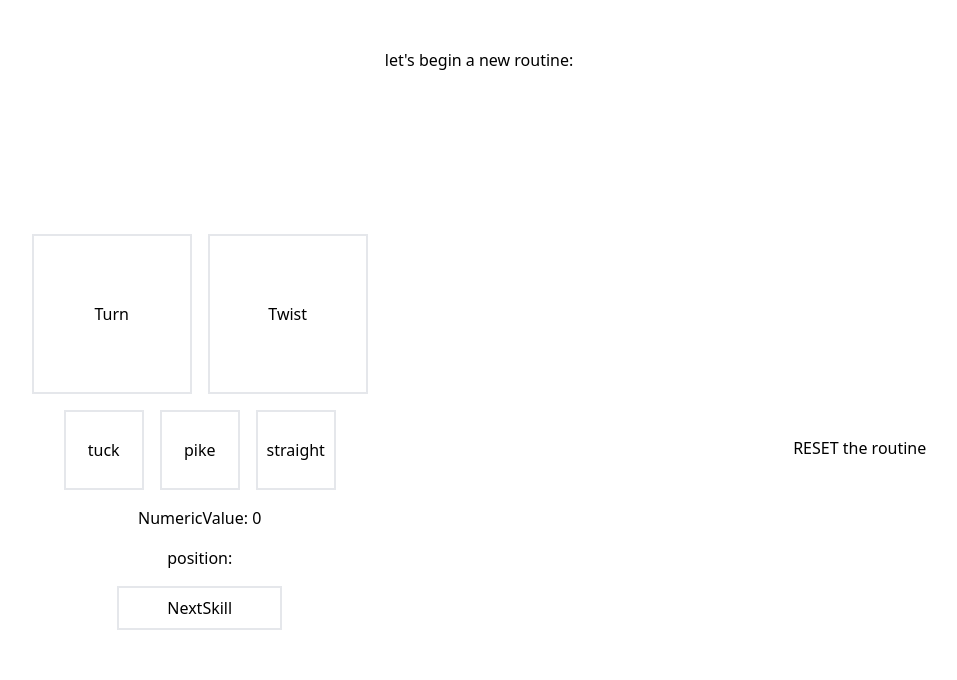
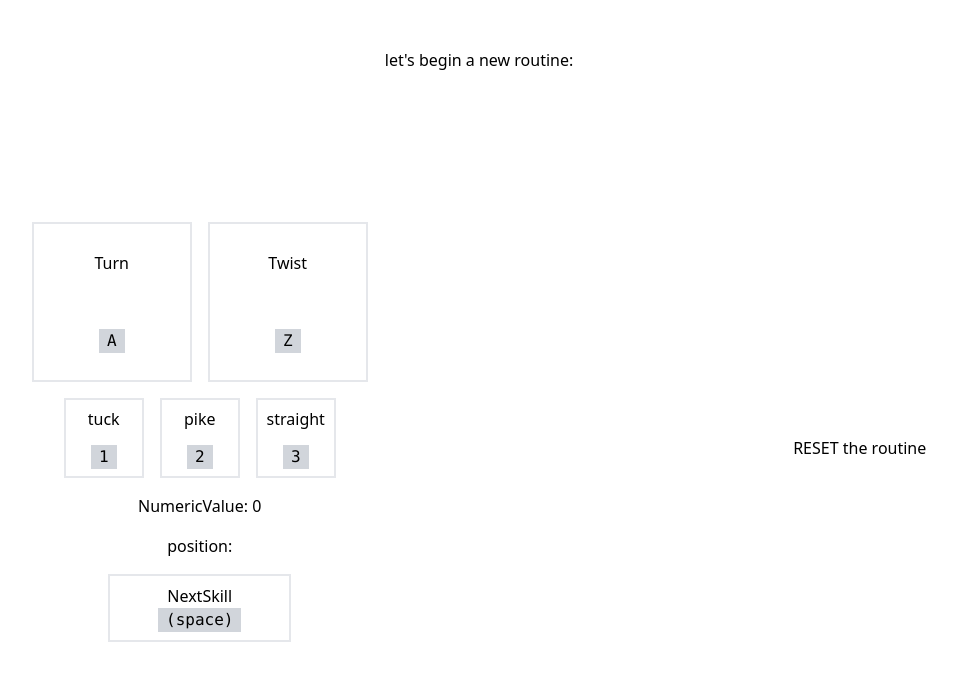
Before and after one commit to MattFreelanceWeb/tra-easycop, a Next.js app: page / in a window 1280 px wide. Shown: the top 680 px of the page, without its empty margins (161-1118 px from the left). Built offline with nearby package versions, Linux system fonts and the light colour scheme.

Commit message:
✨ add a keyrpress on each button

```diff
--- a/components/NextSkill.tsx
+++ b/components/NextSkill.tsx
@@ -1,4 +1,4 @@
-import React from "react";
+import React, { useEffect, useRef } from "react";
 
 type Props = {
   setToggleCount:Function,
@@ -64,9 +64,25 @@ function NextSkill({
 
   }
 
+  const btnNextRef:any = useRef();
+
+  useEffect(() => {
+    const handleKeyPress = (event:any) => {
+      if (event.code === 'Space' ) {
+        btnNextRef.current.click();
+      }
+    };
+    document.addEventListener('keydown', handleKeyPress);
+
+    return () => {
+      document.removeEventListener('keydown', handleKeyPress);
+    };
+  }, []);
+
   return (
-    <button className="px-12 py-2 border-2" onClick={() => {addSkills(),reset()}}>
+    <button ref={btnNextRef} className="px-12 py-2 border-2 grid place-items-center" onClick={() => {addSkills(),reset()}}>
       NextSkill
+      <kbd className="bg-gray-300 px-2">(space)</kbd>
     </button>
   );
 }
--- a/components/PositionBtn.tsx
+++ b/components/PositionBtn.tsx
@@ -1,11 +1,44 @@
-import React from 'react'
+import React, { useEffect, useRef } from 'react'
+
 
 type Props = {title:string, setPosition:Function}
 
 function PositionBtn({title, setPosition}: Props) {
+
+  const setKey = (title:string) => {
+    if(title === 'tuck' ){
+      return '1'
+    }
+    else if(title === 'pike'){
+      return '2'
+    }
+    else if(title === 'straight'){
+      return '3'
+    }
+  }
+
+  const btnRef:any = useRef()
+
+  useEffect(() => {
+    console.log(btnRef.current)
+    const handleKeyPress = (event:any) => {
+      if (event.key === setKey(title) ) {
+        btnRef.current.click();
+      }
+    };
+
+    document.addEventListener('keydown', handleKeyPress);
+
+    return () => {
+      document.removeEventListener('keydown', handleKeyPress);
+    }
+  }, [])
+
+
   return (
-    <button onClick={()=>{setPosition(`${title}`)}} className='w-20 h-20 border-2 grid place-items-center'>
+    <button ref={btnRef} onClick={()=>{setPosition(`${title}`)}} className='w-20 h-20 border-2 grid place-items-center active:scale-95'>
         {title}
+        <kbd className='bg-gray-300 px-2'>{setKey(title)}</kbd>
     </button>
   )
 }
--- a/components/SkillSet.tsx
+++ b/components/SkillSet.tsx
@@ -1,4 +1,4 @@
-import React, { useState } from "react";
+import React, {  useState } from "react";
 import NextSkill from "./NextSkill";
 import PositionBtn from "./PositionBtn";
 import ResetArrayBtn from "./ResetArrayBtn";
@@ -32,6 +32,7 @@ function SkillSet({}: Props) {
   const [position, setPosition] = useState<string>("");
 
   const [skillsArray, setSkillsArray] = useState<[{}]>([{}]);
+
 
   return (
     <div className="w-screen flex flex-col items-center justify-center gap-10 md:h-[80vh] md:flex-row md:justify-around ">
--- a/components/TurnBtn.tsx
+++ b/components/TurnBtn.tsx
@@ -1,4 +1,4 @@
-import React, { useEffect } from "react";
+import React, { useEffect, useRef } from "react";
 
 type Props = {
   turnNumber: number;
@@ -7,6 +7,9 @@ type Props = {
 };
 
 function TurnBtn({ turnNumber, setTurnNumber, setTurnNumericValue }: Props) {
+
+  const btnTurnRef:any = useRef()
+
   const incrementTurn = () => {
     if (turnNumber >= 4) {
       setTurnNumber(4)
@@ -17,6 +20,13 @@ function TurnBtn({ turnNumber, setTurnNumber, setTurnNumericValue }: Props) {
   };
 
   useEffect(() => {
+    const handleKeyPress = (event:any) => {
+      if (event.key === 'a' || event.key === 'A') {
+        btnTurnRef.current.click();
+      }
+    };
+
+    document.addEventListener('keydown', handleKeyPress);
 
     switch (turnNumber) {
       case 0:
@@ -34,15 +44,20 @@ function TurnBtn({ turnNumber, setTurnNumber, setTurnNumericValue }: Props) {
       case 4:
         setTurnNumericValue(160000)
     }
+    return () => {
+      document.removeEventListener('keydown', handleKeyPress);
+    };
 
   }, [turnNumber])
 
   return (
     <button
+    ref={btnTurnRef}
       onClick={() => {incrementTurn()}}
       className="w-40 h-40 border-2 grid place-items-center"
     >
       Turn
+      <kbd className="bg-gray-300 px-2">A</kbd>
     </button>
   );
 }
--- a/components/TwistBtn.tsx
+++ b/components/TwistBtn.tsx
@@ -1,4 +1,4 @@
-import React, { useEffect, useState } from "react";
+import React, { useEffect, useRef, useState } from "react";
 
 type Props = {
   toggleCount:number,
@@ -34,32 +34,41 @@ function TwistBtn({
   turnNumber,
 }: Props) {
 
+  const btnTwistRef:any = useRef()
   let incrementTwist = () => {
     setToggleCount(toggleCount + 1);
   };
 
   useEffect(() => {
+    const handleKeyPress = (event:any) => {
+      if (event.key === 'z' || event.key === 'Z') {
+        btnTwistRef.current.click();
+      }
+    };
+
+    document.addEventListener('keydown', handleKeyPress);
+
     switch (turnNumber) {
       case 0:
         setTwistNumber(toggleCount);
-        console.log("twistTurnZéro:", twistNumber);
+        // console.log("twistTurnZéro:", twistNumber);
         setTwistNumericValue(twistNumber / 10);
         break;
       case 1:
         setTwistTurnOne(toggleCount - twistNumber);
-        console.log("twistTurnOne:", twistTurnOne);
+        // console.log("twistTurnOne:", twistTurnOne);
         setTwistNumericValue(twistNumber + twistTurnOne);
         break;
       case 2:
         setTwistTurnTwo(toggleCount - twistTurnOne - twistNumber);
-        console.log("twistturntwo:", twistTurnTwo);
+        // console.log("twistturntwo:", twistTurnTwo);
         setTwistNumericValue(twistTurnTwo + (twistNumber + twistTurnOne) * 10);
         break;
       case 3:
         setTwistTurnThree(
           toggleCount - twistTurnTwo - twistTurnOne - twistNumber
         );
-        console.log("twistTurnThree:", twistTurnThree);
+        // console.log("twistTurnThree:", twistTurnThree);
         setTwistNumericValue(
           twistTurnThree +
             (twistTurnTwo + (twistNumber + twistTurnOne) * 10) * 10
@@ -73,13 +82,16 @@ function TwistBtn({
             twistTurnOne -
             twistNumber
         );
-        console.log("twistTurnFour:", twistTurnFour);
+        // console.log("twistTurnFour:", twistTurnFour);
         setTwistNumericValue(
           twistTurnFour +
             (twistTurnThree +
               (twistTurnTwo + (twistNumber + twistTurnOne) * 10) * 10) * 10)
         break;
     }
+    return () => {
+      document.removeEventListener('keydown', handleKeyPress);
+    };
   }, [
     turnNumber,
     toggleCount,
@@ -92,12 +104,14 @@ function TwistBtn({
 
   return (
     <button
+      ref={btnTwistRef}
       onClick={() => {
         incrementTwist();
       }}
       className="w-40 h-40 border-2 grid place-items-center"
     >
       Twist
+      <kbd className="bg-gray-300 px-2">Z</kbd>
     </button>
   );
 }
```
